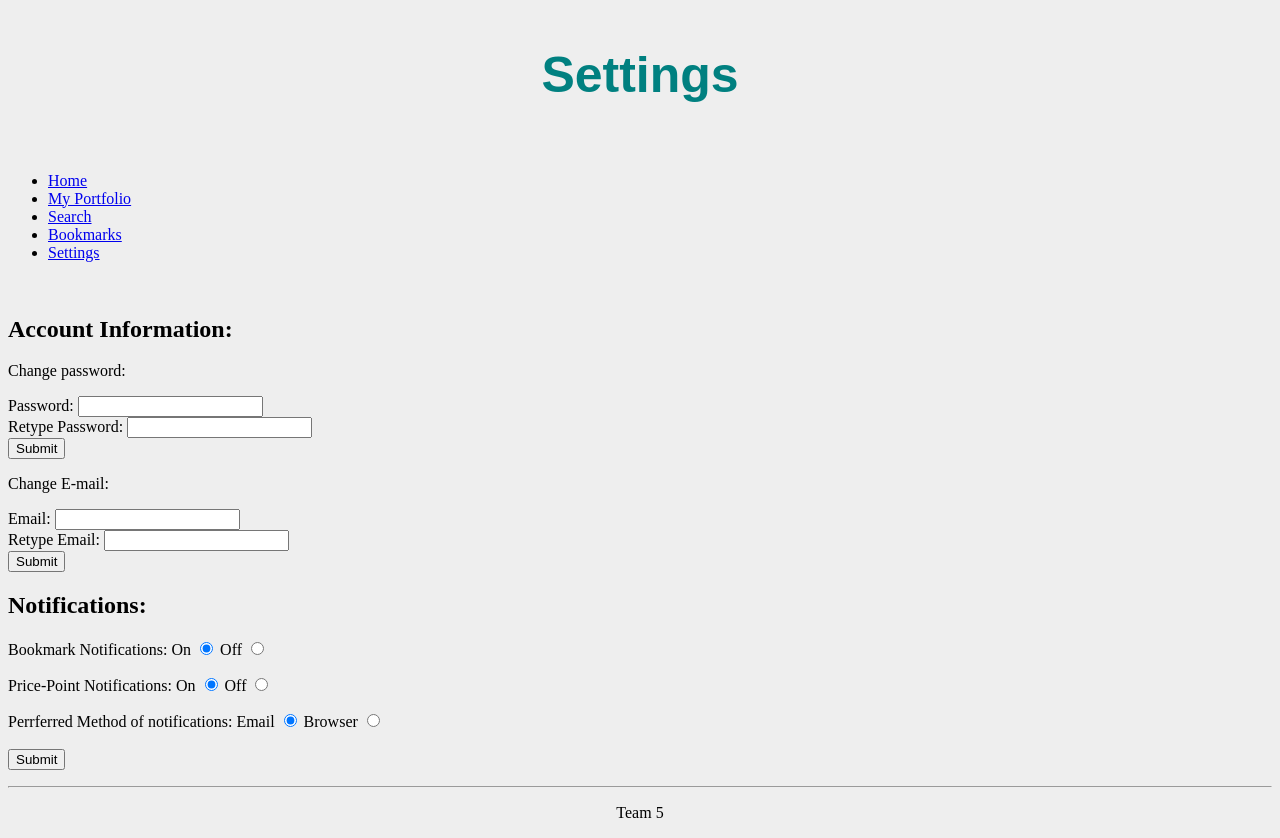
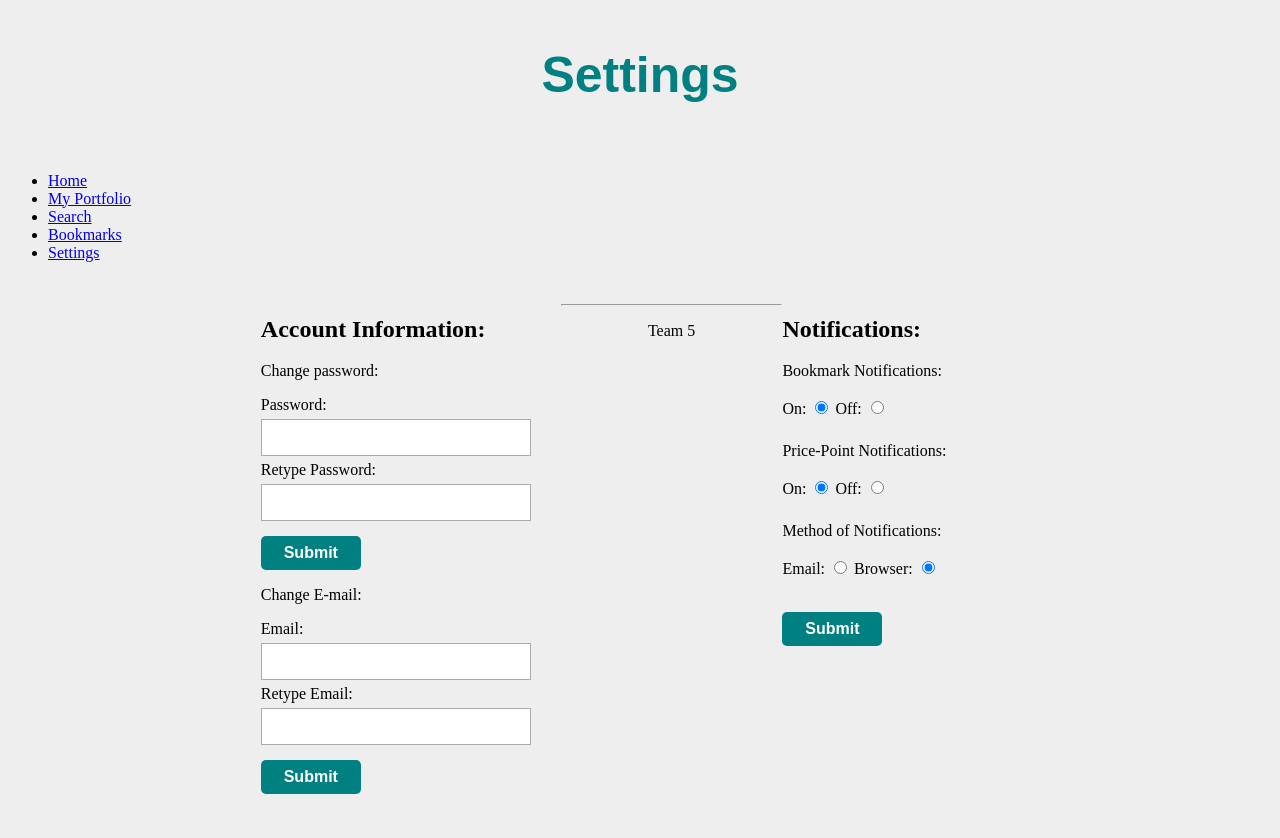
Before and after one commit to ghoff8/XChange, a Django app: page /settings in a window 1280 px wide. After the commit the page ends 794 px from the top, so only its background shows below. Run offline with Django 3.2, Linux system fonts and the light colour scheme.

Commit message:
settings css --Not complete

```diff
--- a/XChange/static/XChange/login.css
+++ b/XChange/static/XChange/login.css
@@ -46,7 +46,7 @@ h2 {
     font-family: 'Arial';
 }
 
-button {
+type {
   margin-top: 10px;
   background-color: teal;
   border: none;
--- a/XChange/static/XChange/settings.css
+++ b/XChange/static/XChange/settings.css
@@ -7,16 +7,54 @@ h1{
   font-size: 50px;
 }
 
-
-
-#accountInfo {
-    padding-left: 12%;
+.accountInfo {
+    padding-left: 20%;
     width: 300px;
     float: left;
 }
 
+.notifications {
+    padding-right: 15%;
+    width: 300px;
+    float: right;
+}
 
+.submit1 {
+  margin-top: 10px;
+  background-color: teal;
+  border: none;
+  color: white;
+  padding: 8px;
+  font-weight: bold;
+  font-size: 16px;
+  border-radius: 5px;
+  cursor: pointer;
+  width: 100px;
+}
+.passCss {
+    padding: 10px;
+    margin-top: 5px;
+    margin-bottom: 5px;
+    width: 90%;
+    border: 1px solid #AAAAAA;
+    box-sizing: border-box;
+}
 
+.EmailCss{
+    padding: 10px;
+    margin-top: 5px;
+    margin-bottom: 5px;
+    width: 90%;
+    border: 1px solid #AAAAAA;
+    box-sizing: border-box;
+}
+
+.rButton {
+  position: relative;
+  padding-left: 35px;
+  margin-bottom: 12px;
+  cursor: pointer;
+}
 
 body {
   background-color: #EEEEEE;
--- a/XChange/templates/XChange/settings.html
+++ b/XChange/templates/XChange/settings.html
@@ -10,7 +10,7 @@
     <h1>Settings</h1>
       <br>
       <div class="navBarDiv">
-        <ul>
+        <ul class= "navBarList">
           <li id="homeNav"><a href="/home.html">Home</a></li>
           <li id="portNav"><a href="#">My Portfolio</a></li>
           <li id="srchNav"><a href="search.html">Search</a></li>
@@ -25,51 +25,52 @@
     <h2> Account Information: </h2>
     <p> Change password: </p>
     <label for="userPass"> Password: </label>
-    <input id="userPass" type="password"> <br>
+    <input class = "passCss" id="userPass" type="password"> <br>
     <label for="RetypePass"> Retype Password: </label>
-    <input id="RetypePass" type="password">
+    <input class = "passCss" id="RetypePass" type="password">
     <br>
-    <input type="submit" value="Submit">
+    <input class="submit1" type="submit" value="Submit">
 
     <p> Change E-mail: </p>
     <label for="userPass"> Email: </label>
-    <input id="userEmail" type="Email">
+    <input class="EmailCss" id="userEmail" type="Email">
     <br>
     <label for="retypeEmail">Retype Email: </label>
-    <input id="Retype-Email" type="Email">
+    <input class="EmailCss" id="Retype-Email" type="Email">
     <br>
-    <input type="submit" value="Submit">
+    <input class="submit1" type="submit" value="Submit">
     </div>
 
     <div class = "notifications">
     <h2> Notifications: </h2>
     <form>
-    <p> Bookmark Notifications:
-      On  <input type="radio" name="Bookmark On" value="On" checked>
-      Off <input type="radio" name="Bookmark Off" value="Off"> <br>
+    <p class ="bMark"> Bookmark Notifications: <br><br>
+      On: <input class="rButton" type="radio" name="Bookmark On" value="On" checked>
+      Off: <input class="rButton" type="radio" name="Bookmark Off" value="Off">
     </form>
     </p>
 
     <form>
-    <p> Price-Point Notifications:
-      On  <input type="radio" name="PricePoint On" value="On" checked>
-      Off <input type="radio" name="PricePoint Off" value="Off"> <br>
+    <p> Price-Point Notifications: <br><br>
+      On:  <input class="rButton" type="radio" name="PricePoint On" value="On" checked>
+      Off: <input class="rButton" type="radio" name="PricePoint Off" value="Off">
     </p>
     </form>
 
     <form>
-    <p> Perrferred Method of notifications:
-      Email  <input type="radio" name="Email" value="Email" checked>
-      Browser <input type="radio" name="Browser" value="Browser"> <br>
-    <br>
-    <input type="submit" value="Submit">
+    <p> Method of Notifications: <br><br>
+      Email:  <input class="rButton" type="radio" name="Email" value="Email">
+      Browser: <input class="rButton" type="radio" name="Browser" value="Browser" checked>
     </p>
+    <input class="submit1" type="submit" value="Submit">
     </form>
 
     </div>
   </body>
+
   <footer>
   <hr>
   <p>Team 5</p>
   </footer>
+
 </html>
```
